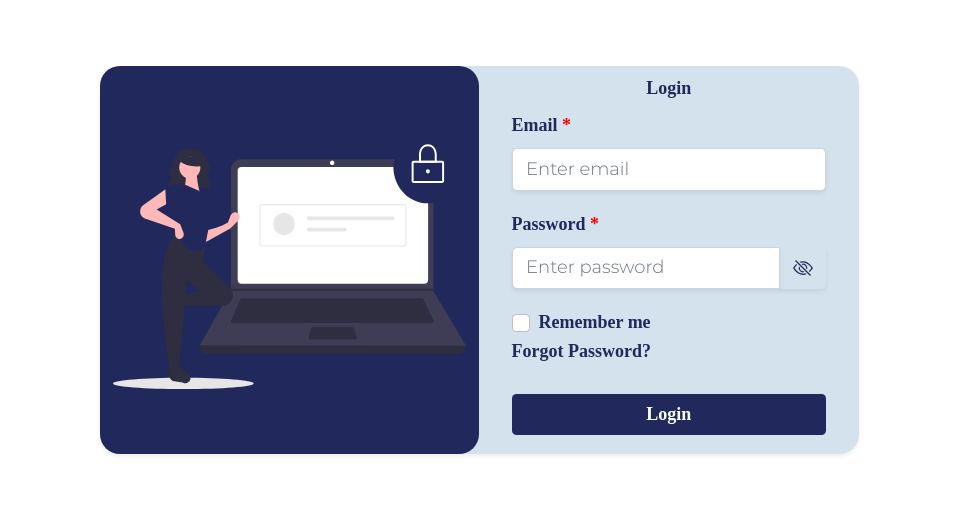
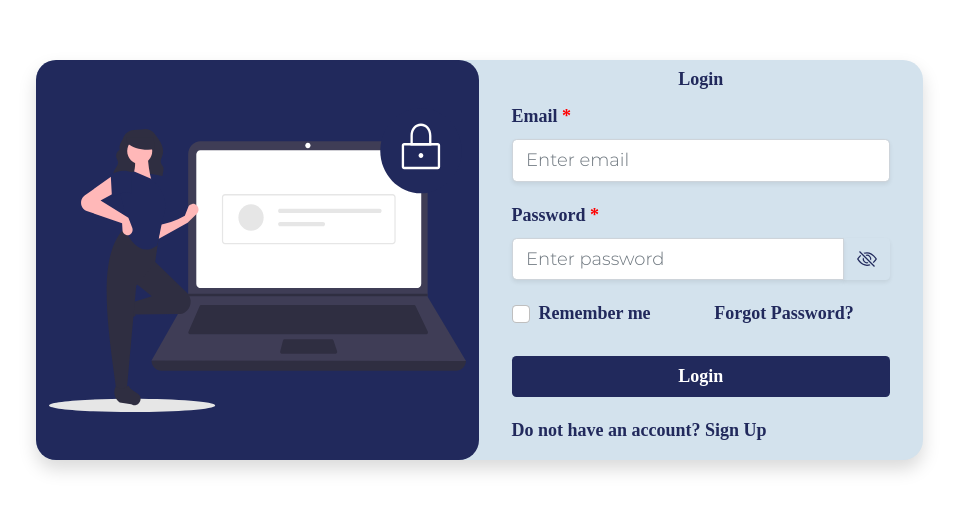
Before and after one commit to Startvest/dashboard, a React (Create React App) app: page /tools in a window 1280 px wide. Shown: the part 140-652 px from the top of the page, without its empty margins (161-1119 px from the left). Built offline with nearby package versions, Linux system fonts and the light colour scheme; a web font is replaced by a local one.

Commit message:
signup login

```diff
--- a/src/login/login.jsx
+++ b/src/login/login.jsx
@@ -25,7 +25,7 @@ import SignUp from '../assets/images/sign_in.svg';
 // Import Notifications
 import Notifyer from '../components/notification';
 
-function Signup(){
+function Signup(setScreen){
      const[loading, setloading] = useState(false);
      const[value, setvalue] = useState({
           name: '',
@@ -37,8 +37,8 @@ function Signup(){
      });
      const handleChange = (e)=>{
           e.preventDefault();
-          setvalue((values) => ({
-               ...values,
+          setvalue((value) => ({
+               ...value,
                [e.target.name]:e.target.type === 'checkbox' ? e.checked : e.target.value ,
           }));
      };
@@ -58,10 +58,15 @@ function Signup(){
      display: block;
      margin: auto;
      `;
+
+     // Logic for external api call, use external functions, do not call them directly
+     function submit(){
+          setScreen('verify');
+     }
      return (
           <IonPage className='page'>
                <Container className='form' fluid='md'>
-                         <Row className='form_box shadow-lg'>
+                         <Row className='form_box shadow'>
                               <Col className='svgIcon' xs={12} md={6}><img src={ SignUp } className='svgIcon-image'  alt="Team pic svg" /></Col>
                               <Col className='form_items' xs={12} md={6}>
                                    <h2>Sign Up</h2>
@@ -119,16 +124,16 @@ function Signup(){
                                              </Form.Group>
                                         </Row>
 
-                                        <Form.Group as={ Row } controlId="signCheck">
-                                             <Col>
-                                                  <Form.Check name='check' onclick={handleChange } value={ value.check } label="Remember me" />
+
+                                        <Form.Group as={ Row }>
+                                             <Col className='submit'>
+                                                  <Button type="submit" onClick={() => submit()}> {(loading) ? <SyncLoader color={'#21295C'} loading={loading} css={override} size={7} margin={5} speedMultiplier={0.8} /> : 'Sign Up'}</Button>
                                              </Col>
-                                             <Form.Label className='forgot'>Forgot Password?</Form.Label>
                                         </Form.Group>
 
                                         <Form.Group as={ Row }>
-                                             <Col className='submit'>
-                                                  <Button type="submit" > {(loading) ? <SyncLoader color={'#21295C'} loading={loading} css={override} size={7} margin={5} speedMultiplier={0.8} /> : 'Sign Up'}</Button>
+                                             <Col className='alt-login'>
+                                                  Already have an account? <span className='forgot' onClick={ () => setScreen('login') }>Login</span>
                                              </Col>
                                         </Form.Group>
                                    </Form>
@@ -139,7 +144,7 @@ function Signup(){
      )
 }
 
-function Login(){
+function Login(setScreen, setVal){
      const[loading, setloading] = useState(false);
 
      const[value, setvalue] = useState({
@@ -149,8 +154,8 @@ function Login(){
      })
      const handleChange = (e)=>{
           e.preventDefault();
-          setvalue((values) => ({
-               ...values,
+          setvalue((value) => ({
+               ...value,
                [e.target.name]:e.target.type === 'checkbox' ? e.checked : e.target.value ,
           }));
      };
@@ -163,10 +168,16 @@ function Login(){
           display: block;
           margin: auto;
           `;
+
+     // Logic for external api call, use external functions, do not call them directly
+     const submit = (e) => {
+          setScreen('sForm');
+          setVal(value);
+     }
      return (
-          <IonPage className='page'>
+          <IonPage  className='page'>
                <Container className='form '>
-                         <Row className='form_box shadow-sm'>
+                         <Row className='form_box shadow'>
                               <Col className='svgIcon' xs={12} md={6}><img src={LoginImg} className='svgIcon-image'  alt="Team pic svg" /></Col>
                               <Col className='form_items' xs={12} md={6}>
                                    <div className='form-head'>Login</div>
@@ -188,21 +199,28 @@ function Login(){
                                              </Form.Group>
                                         </Row>
 
-                                        <Form.Group as={ Row } controlId="loginCheck">
-                                             <Col>
+                                        <Form.Group as={ Row } className={'remember-forgot'}>
+                                             <Col xs={6}>
                                                   <Form.Check name='check' onChange={handleChange } value={value.check } label="Remember me" checked={value.check } />
                                              </Col>
+                                             <Col xs={6}>
                                              <Form.Label className='forgot'>Forgot Password?</Form.Label>
+                                             </Col>
                                         </Form.Group>
 
 
 
-                                        <Form.Group as={ Row }>
+                                        <Form.Group as={ Row } >
                                              <Col className='submit'>
-                                                  <Button type="submit"> {(loading) ? <SyncLoader color={'#21295C'} loading={loading} css={override} size={7} margin={5} speedMultiplier={0.8} /> : 'Login'} </Button>
+                                                  <Button type="submit" onClick={() => submit()}> {(loading) ? <SyncLoader color={'#21295C'} loading={loading} css={override} size={7} margin={5} speedMultiplier={0.8} /> : 'Login'} </Button>
                                              </Col>
                                         </Form.Group>
-                                        {/* { this.altLogin(false) } */}
+
+                                        <Form.Group as={ Row }>
+                                             <Col>
+                                                  Do not have an account? <span className='forgot' onClick={() => setScreen('signup') }>Sign Up</span>
+                                             </Col>
+                                        </Form.Group>
                                    </Form>
                               </Col>
                          </Row>
@@ -226,13 +244,18 @@ export default function Main(){
      // login,
      // signup,
      // verify,
+     // forgot,
+     // sForm,
+     // iForm
+
+     const [val, setVal] = useState([]);
 
      function view(){
           switch (screen) {
                default: return <Container className="box_design shadow-sm"><Spinner className="load" animation='border' color='#21295C' /></Container>;
-               case 'login': return Login();
-               case 'signup': return Signup();
-               case 'verify': return <VerifyEmail />;
+               case 'login': return Login((s) => setScreen(s), (val) => setVal(val));
+               case 'signup': return Signup((s) => setScreen(s));
+               case 'verify': return <VerifyEmail email={'val.email'} setScreen={(s) => setScreen(s)} close={() => setScreen('signup')}/>;
                case 'sForm': return <StartForm />;
                case 'iForm': return <InvestorForm />;
           }
--- a/src/login/verifyEmail.jsx
+++ b/src/login/verifyEmail.jsx
@@ -10,7 +10,7 @@ import PropTypes from 'prop-types';
 import VerifySVG from '../assets/images/verify3.svg';
 
 
-function VerifyEmail({email, setVerify, close, checkForm}){
+function VerifyEmail({email, setScreen, close}){
      useEffect(() => {
           document.title = 'Verify your email';
      })
@@ -46,8 +46,7 @@ function VerifyEmail({email, setVerify, close, checkForm}){
                // Send a fetch request to the server
                // As a different function on its own, so resend can use it
                console.log(codes['1']  + codes['2'] + codes['3'] + codes['4']);
-               setVerify();
-               checkForm();
+               setScreen('sForm');
            }
      }
 
@@ -101,8 +100,7 @@ function VerifyEmail({email, setVerify, close, checkForm}){
 
 VerifyEmail.propTypes={
      email: PropTypes.string.isRequired,
-     setVerify: PropTypes.func.isRequired,
+     setScreen: PropTypes.func.isRequired,
      close: PropTypes.func.isRequired,
-     checkForm: PropTypes.func.isRequired
 }
 export default VerifyEmail;
--- a/src/styles/login.css
+++ b/src/styles/login.css
@@ -11,6 +11,7 @@
    }
    .page{
      overflow-y: scroll;
+     font-size: medium !important;
    }
 /* .load{
      margin: 0;
@@ -35,6 +36,7 @@
      margin: auto;
      font-weight: bold;
      text-align: center;
+     width: 70% !important;
 }
 .form_box{
      height: max-content;
@@ -55,7 +57,8 @@
 }
 .form_items{
      background-color: transparent;
-     font-size: medium;
+     font-size: small !important;
+     font-weight: bold;
      margin: .5em auto;
 }
 .form-head{
@@ -77,9 +80,10 @@ Form{
 .forgot{
      color: var(--primary);
      cursor: pointer;
+     font-weight: bold;
 }
 .forgot:hover{
-     border-bottom: 2px solid var(--primary);
+     color: #9EB3C2;
 }
 .submit{
      text-align: center;
@@ -105,7 +109,6 @@ Form{
      width: 1em;
      margin: auto .25em;
 }
-
 .user_type{
      margin: 1em auto;
 }
@@ -113,8 +116,13 @@ Form{
      display: inline;
      margin: 0;
 }
+.remember-forgot{
+     font-size: small ;
+}
 
-
+#passwordHelpBlock{
+     font-size: small !important;
+}
 /* Css for Startup Form and Investor form*/
 .required{
      color: red;
```
